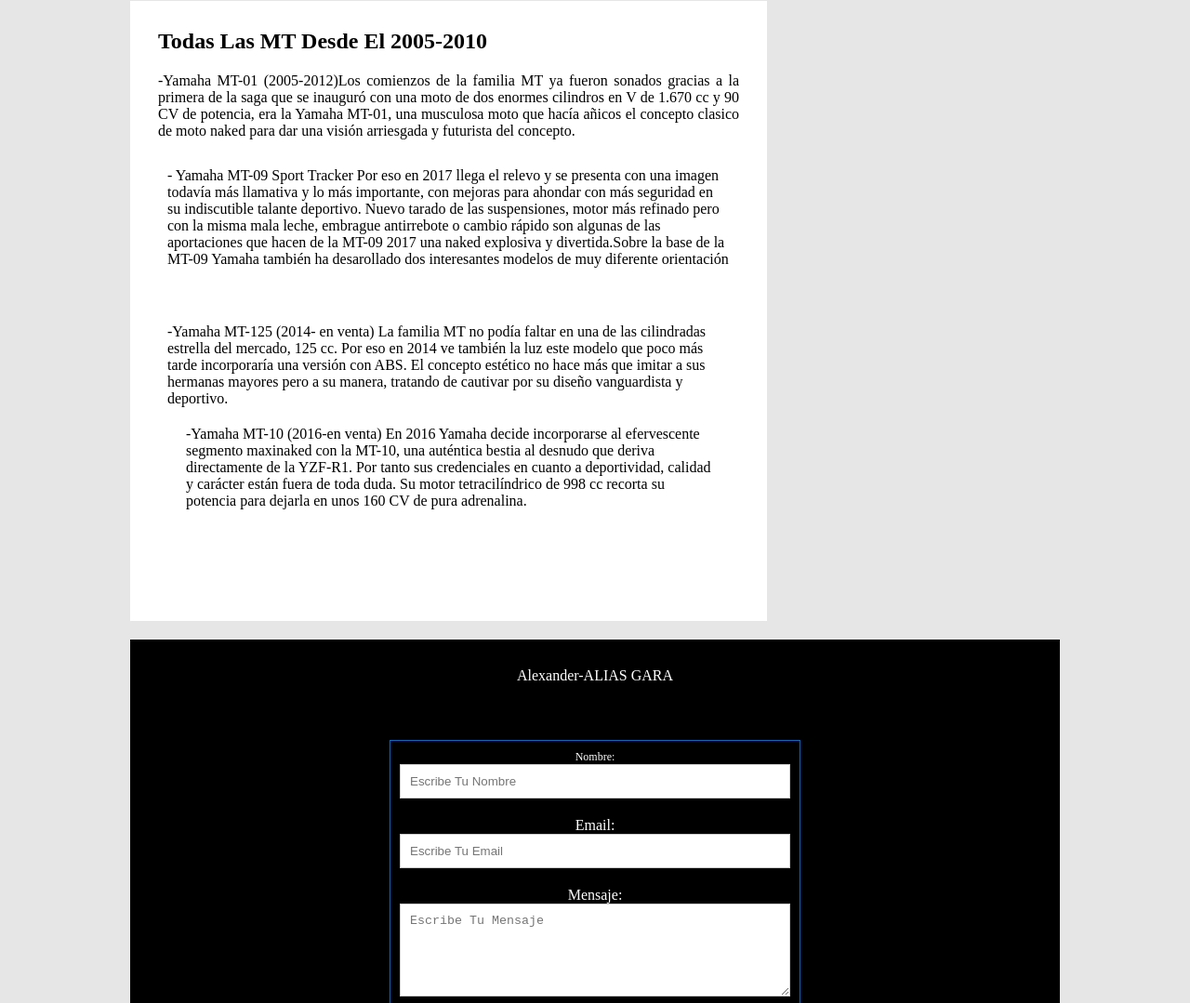
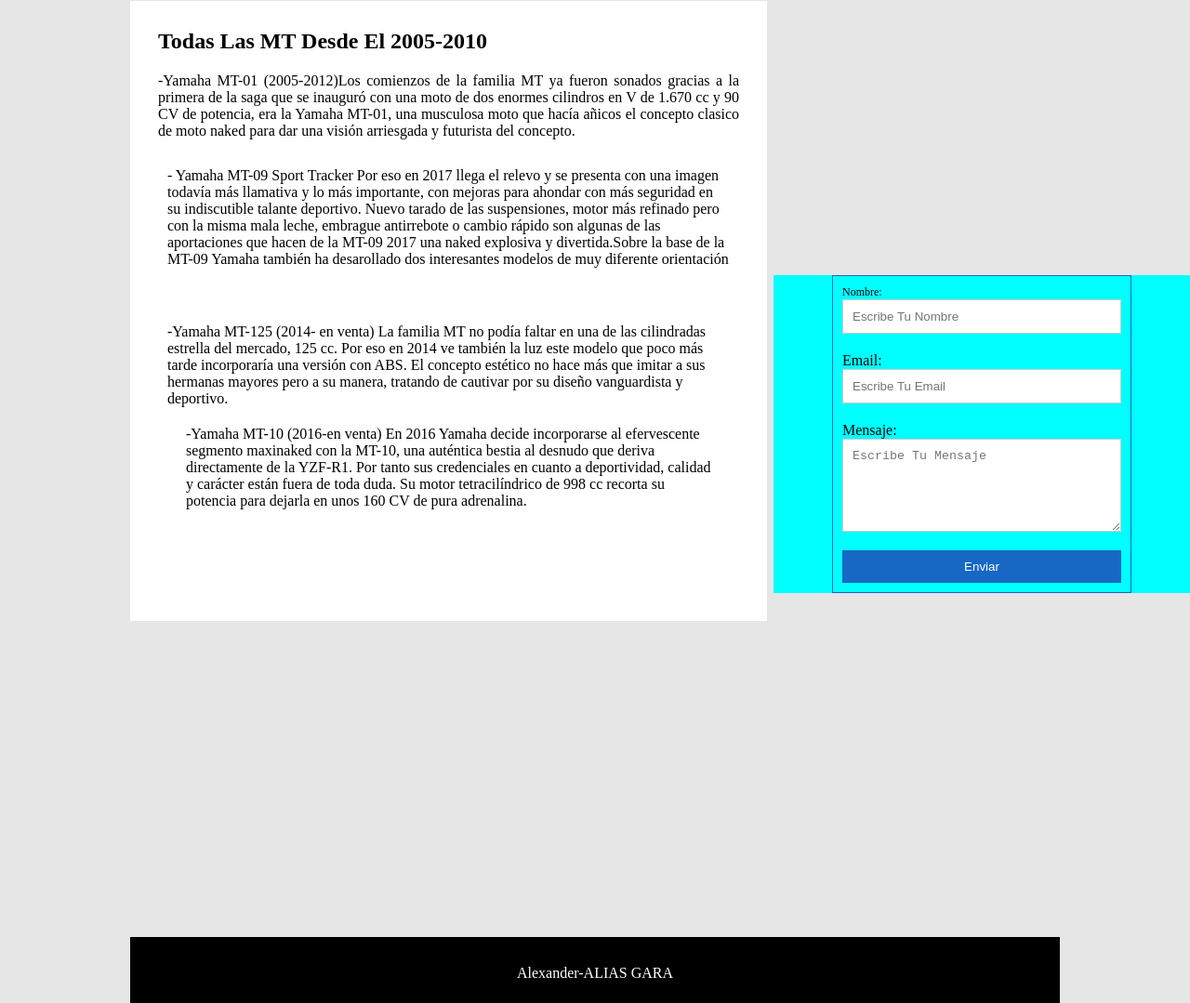
Before and after one commit to GARA2005/GARA2005.github.io, a plain HTML site: page index.html in a window 1280 px wide. Shown: the part 497-1576 px from the top of the page at 93% size. Drawn offline with Linux system fonts and the light colour scheme.

Commit message:
se modifico en INDEX: se hizo una caja aparte para el formulario//en ESTILOS: se hizo la caja de estilos de formurio y se alineo a la derecha

```diff
--- a/estilo.css
+++ b/estilo.css
@@ -96,8 +96,19 @@ footer {
 }
 form {
 	width:auto;
-	max-width:420px;
+	max-width:300px;
 	border:1px solid #1668C4;
 	margin:10px auto;
 	padding:10px;
 }
+
+.formulario{
+
+	background-color: aqua;
+	position: relative;
+	margin-left: 65%;
+	margin-top: 76%;
+	margin-right: 100%;
+	width:35%;
+	bottom: 350px;
+}
--- a/index.html
+++ b/index.html
@@ -67,9 +67,10 @@
 	   Como un repaso de lo que no ha cambiado, el corazón de la moto sigue siendo el motor de tres cilindros de 890 cc.</p>
 	   </aside>
 	   </section>
-	   <footer>
-	   <p><center>Alexander-ALIAS GARA</center></p>
-	    <footer>
+	   	<!--formulario-->
+
+
+		<div class="formulario">
 				<form name="frm" ation="email.php" method="post">
 					 <label for="nombre">Nombre:</label>
 					 <input type ="text" id="nombre" name="nombre" placeholder="Escribe Tu Nombre"
@@ -81,6 +82,18 @@
 					 <textarea id="Mensaje" id="nombre" name="Mensaje" placeholder="Escribe Tu Mensaje"></textarea>
 					 <input type="submit" value="Enviar">
 					 </form>
+					</div>
+					 <!--formulario-->
+
+
+
+	   <footer>
+	   <p><center>Alexander-ALIAS GARA</center></p>
+	    <>
+
+
+
+
 	   <header>
 	<div class="logotipo">
 	   <img src="logo/MT 09SP.JPG" width="500" alt="100">
```
Lines whose indentation alone changed are shown as unchanged.
